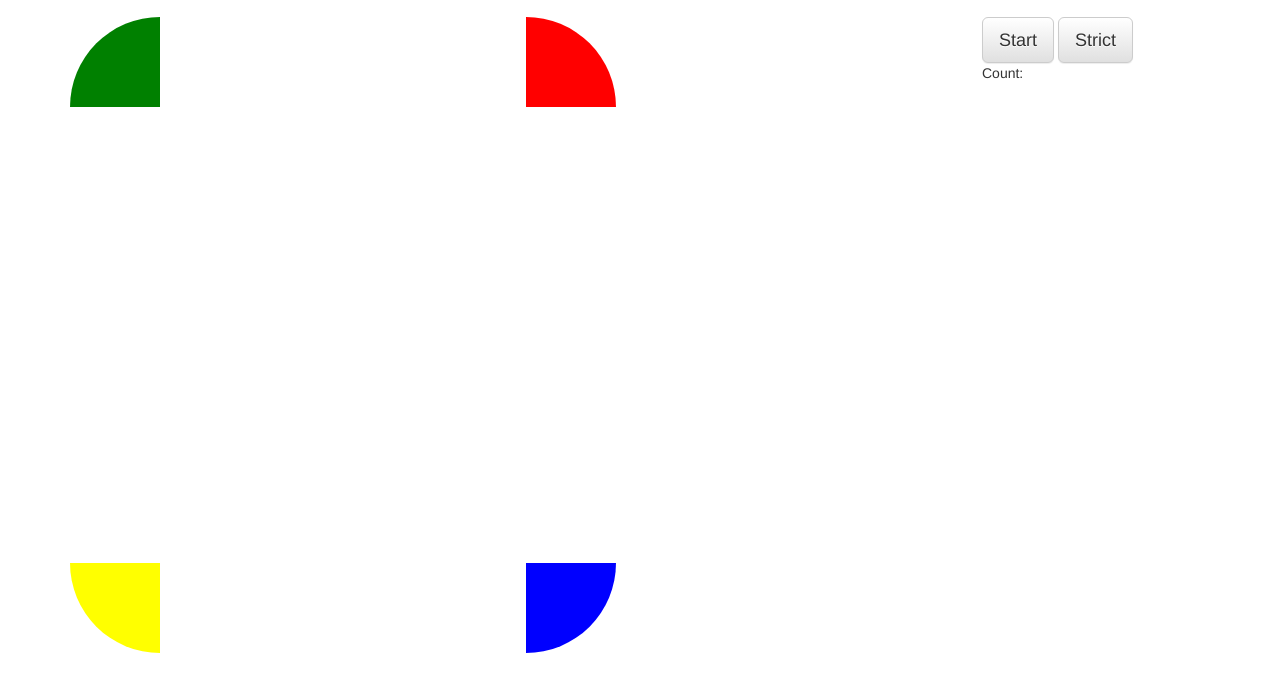
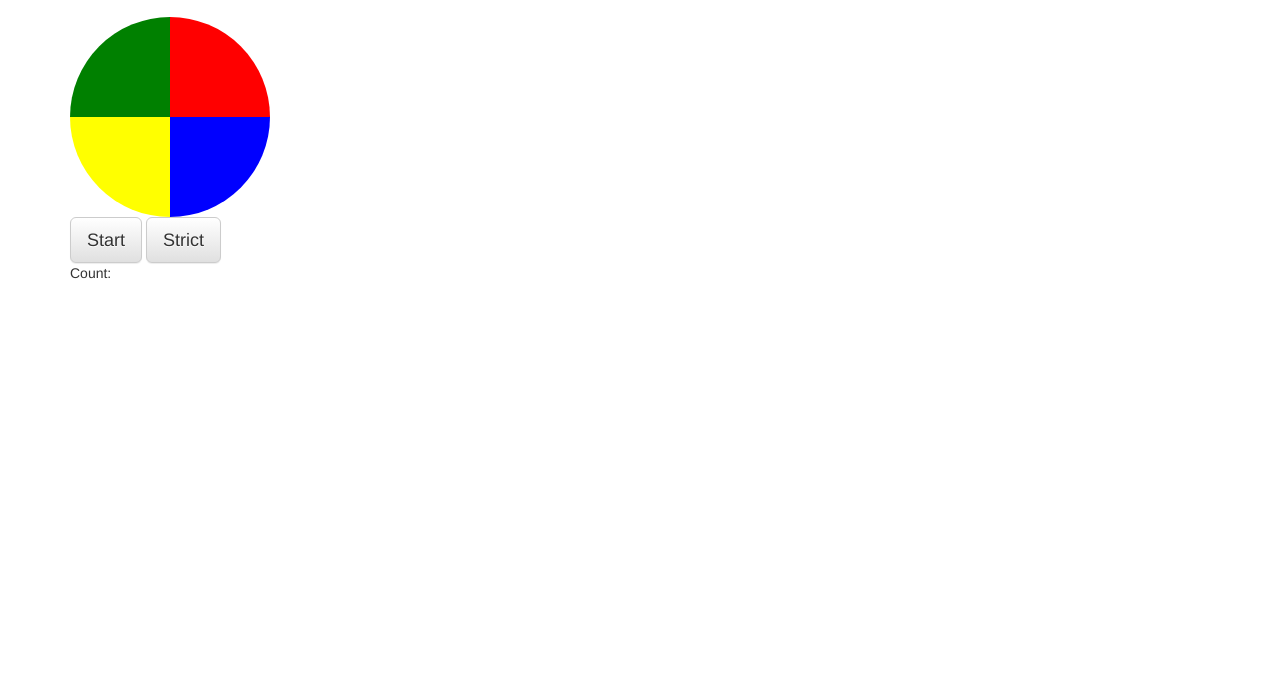
Before and after one commit to blockbeard/fcc_simon_game, a plain HTML site: page index.html in a window 1280 px wide. Shown: the part 53-744 px from the top of the page. Drawn offline with nearby package versions, Linux system fonts and the light colour scheme.

Commit message:
got a workable circle, worked on the guts some more.

```diff
--- a/css/fcc_simon_game.css
+++ b/css/fcc_simon_game.css
@@ -1,42 +1,33 @@
+#circle {
+    display: block;
+    padding: 0;
+    width: 200px;
+    height: 200px;
+    border: 1px;
+    border-radius: 50%;
+    overflow: hidden;
+}
+.quarter {
+    display: inline-block;
+    float: left;
+    margin: 0;
+    padding: 0;
+    width: 100px;
+    height: 100px;
+}
+
 #green {
-    width: 90px;
-    height: 90px;
-    background: green;
-    -moz-border-radius: 90px 0 0 0;
-    -webkit-border-radius: 90px 0 0 0;
-    border-radius: 90px 0 0 0;
+    background-color: green;
 }
 
 #red {
-    width: 90px;
-    height: 90px;
-    background: red;
-    -moz-border-radius: 0 90px 0 0;
-    -webkit-border-radius: 0 90px 0 0;
-    border-radius: 0 90px 0 0;
+    background-color: red;
+}
+
+#yellow {
+    background-color: yellow;
 }
 
 #blue {
-    width: 90px;
-    height: 90px;
-    background: blue;
-    -moz-border-radius: 0 0 90px 0;
-    -webkit-border-radius: 0 0 90px 0;
-    border-radius: 0 0 90px 0;
+    background-color: blue;
 }
-
-#yellow {
-    width: 90px;
-    height: 90px;
-    background: yellow;
-    -moz-border-radius: 0 0 0 90px;
-    -webkit-border-radius: 0 0 0 90px;
-    border-radius: 0 0 0 90px;
-}
-
-.grid {
-    width: 40%;
-    padding-bottom: 40%; /* = width for a square aspect ratio */
-    float:left;
-    position: relative;
-}
--- a/index.html
+++ b/index.html
@@ -87,18 +87,12 @@
 </div>
 <!-- /project Modal -->
 <div class="container theme-showcase" role="main">
-    <div class="grid">
-<div id="green"></div>
-        </div>
-    <div class="grid">
-        <div id="red"></div>
-        </div>
-    <div class="grid">
-        <div id="yellow"></div>
-        </div>
-    <div class="grid">
-        <div id="blue"></div>
-        </div>
+    <div id="circle">
+        <div id="green" class="quarter"></div>
+        <div id="red" class="quarter"></div>
+        <div id="yellow" class="quarter"></div>
+        <div id="blue" class="quarter"></div>
+    </div>
     <!-- Main jumbotron for a primary marketing message or call to action -->
     <!--
     <div class="jumbotron">
--- a/js/fcc_simon_game.js
+++ b/js/fcc_simon_game.js
@@ -1,5 +1,10 @@
 var sequence = [],
-    strict = false;
+    strict = false,
+    blueButton = document.getElementById("blue"),
+    redButton = document.getElementById("red"),
+    greenButton = document.getElementById("green"),
+    yellowButton = document.getElementById("yellow"),
+    count = 1;
 
 // start the game
 // populate sequence
@@ -13,11 +18,20 @@ var colors = ["blue", "green", "yellow", "red"];
 
 function toggleStrict(){
     strict = !strict;
+    if (strict){
+        document.getElementById("strict-button").className = "btn btn-lg btn-warning"
+    }
+    else if (!strict){
+        document.getElementById("strict-button").className = "btn btn-lg btn-default"
+    }
 }
 
 // display the sequence and play sounds
 function flashSequence(){
 
+for (var i= 0; i<count; i++){
+
+}
 }
 
 // take the player input
@@ -36,3 +50,6 @@ function compareSequence(playerInput){
     }
     return correct;
 }
+/* Sound files
+ https://s3.amazonaws.com/freecodecamp/simonSound1.mp3, https://s3.amazonaws.com/freecodecamp/simonSound2.mp3, https://s3.amazonaws.com/freecodecamp/simonSound3.mp3, https://s3.amazonaws.com/freecodecamp/simonSound4.mp3
+ */
```
